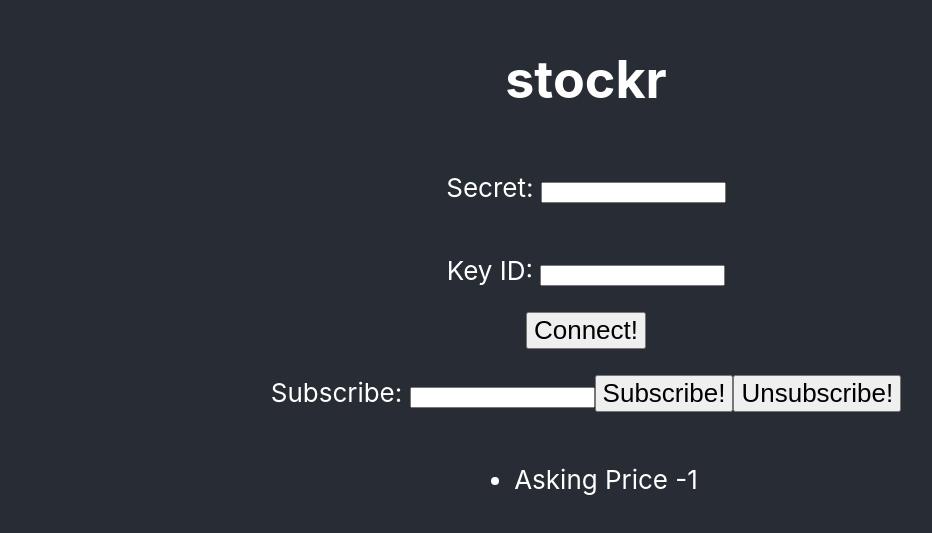
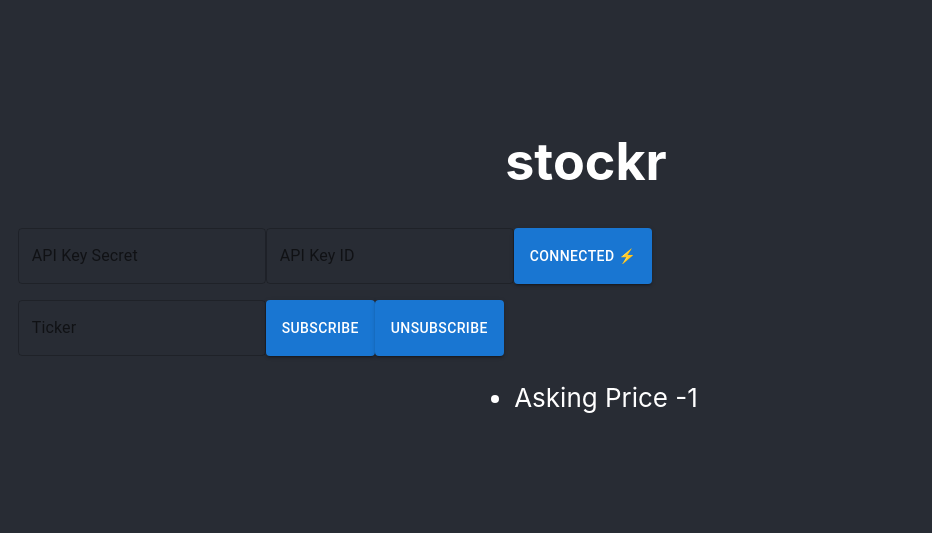
Before and after one commit to soof-golan/stockr, a React (Vite) app: page / in a window 1280 px wide. Shown: the part 133-666 px from the top of the page, without its empty margins (54-986 px from the left). Built offline with nearby package versions, Linux system fonts and the light colour scheme.

Commit message:
--wip-- Add MUI Grid

```diff
--- a/src/App.css
+++ b/src/App.css
@@ -40,3 +40,7 @@
 button {
   font-size: calc(10px + 2vmin);
 }
+
+.button-stockr {
+  height: 4em;
+}
--- a/src/App.tsx
+++ b/src/App.tsx
@@ -1,7 +1,9 @@
 import {useState} from 'react'
 import './App.css'
+import {Box, Button, ButtonGroup, Grid, TextField} from "@mui/material";
+import {DataGrid} from "@mui/x-data-grid";
 
-type AlpacaMessage = { T: string, msg: string, code?: number};
+type AlpacaMessage = { T: string, msg: string, code?: number };
 type TradeMessage = { T: 'q' | 't', ap: number, bp: number } | AlpacaMessage;
 type AlpacaCredentials = { secret: string, keyId: string };
 type TradeHandler = (msg: TradeMessage) => void;
@@ -73,6 +75,7 @@ class SocketController {
   private addHandler = (handler: TradeHandler, T: string): any => this.tradeHandlers[T].push(handler);
   public addTradeHandler = (handler: TradeHandler) => this.addHandler(handler, 't')
   public addQuoteHandler = (handler: TradeHandler) => this.addHandler(handler, 'q');
+  public status = () => !this.ws.CLOSED
 }
 
 const useSocketController = () => SocketController.get()
@@ -84,6 +87,7 @@ function App() {
   const [keyId, setKeyId] = useState(storage?.keyId ?? '');
   const [ticker, setTicker] = useState('');
   const [ap, setAp] = useState(-1)
+  const [rows, setRows] = useState([])
   socketController.addQuoteHandler((m) => {
     console.log(m);
     setAp(m.ap);
@@ -99,23 +103,81 @@ function App() {
   const updateTicker = (value: string) => {
     setTicker((value ?? '').toString().toUpperCase())
   }
+  const gridXs = 2
 
   return (
     <div className="App">
       <header className="App-header">
         <h1>stockr</h1>
-        <p>
-          Secret: <input type="password" onChange={(event) => updateSecret(event.target.value)} value={secret}/>
-        </p>
-        <p>
-          Key ID: <input type="text" onChange={(event) => updateKeyId(event.target.value)} value={keyId}/>
-        </p>
-        <button type='button' onClick={() => socketController.connect({keyId, secret})}> Connect!</button>
-        <p>
-          Subscribe: <input type="text" onChange={(event) => updateTicker(event.target.value)} value={ticker}/>
-          <button type='button' onClick={() => socketController.subscribe(ticker)}> Subscribe!</button>
-          <button type='button' onClick={() => socketController.unsubscribe(ticker)}> Unsubscribe!</button>
-        </p>
+        <Box>
+          <Grid container spacing={2} columns={6}>
+            <Grid container item>
+              <Grid item>
+                <TextField
+                  id="alpaca-api-key-secret"
+                  label="API Key Secret"
+                  type="password"
+                  defaultValue={secret}
+                  autoComplete='alpaca-api-key-secret'
+                  onChange={(event) => updateSecret(event.target.value)}
+                  value={secret}
+                />
+              </Grid>
+              <Grid item>
+                <TextField
+                  id="alpaca-api-key-id"
+                  label="API Key ID"
+                  type='text'
+                  defaultValue={keyId}
+                  autoComplete='alpaca-api-key-id'
+                  onChange={(event) => updateKeyId(event.target.value)}
+                  value={keyId}
+                />
+              </Grid>
+              <Grid item>
+                <Button
+                  className='button-stockr'
+                  variant="contained"
+                  onClick={() => socketController.connect({keyId, secret})}>
+                  {socketController?.status() ? 'Connected ⚡' : 'Press to Connect 🚀'}
+                </Button>
+              </Grid>
+            </Grid>
+            <Grid container item>
+              <Grid item>
+                <TextField
+                  id="ticker"
+                  label="Ticker"
+                  type='text'
+                  defaultValue=''
+                  onChange={(event) => updateTicker(event.target.value)}
+                  value={ticker}
+                />
+              </Grid>
+              <Grid item>
+                <Button
+                  variant="contained"
+                  className='button-stockr'
+                  onClick={() => socketController.subscribe(ticker)}>
+                  Subscribe
+                </Button>
+              </Grid>
+              <Grid item>
+                <Button
+                  variant="contained"
+                  className='button-stockr'
+                  onClick={() => socketController.unsubscribe(ticker)}>
+                  Unsubscribe
+                </Button>
+              </Grid>
+            </Grid>
+
+          </Grid>
+        </Box>
+
+
+        {/*<DataGrid columns={['123',]} rows={[]}>*/}
+        {/*</DataGrid>*/}
         <div>
           <ul>
             <li>
```
